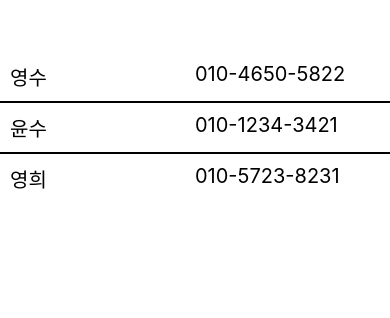
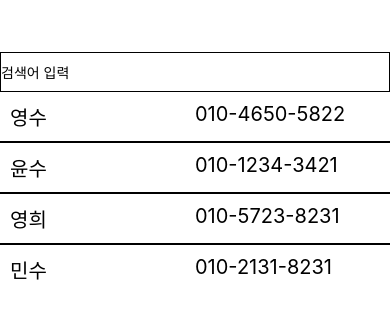
Before and after one commit to tweakershin/react-native-tutorials, a React Native app: screen / in a window 390 px wide. Shown: the top 318 px of the page. Built offline with nearby package versions, Linux system fonts and the light colour scheme.

Commit message:
FlatList Advanced with TextFile

```diff
--- a/src/components/FlatListAdvanced.js
+++ b/src/components/FlatListAdvanced.js
@@ -1,5 +1,11 @@
 import React, { Component } from "react";
-import { Text, View, FlatList, TouchableOpacity } from "react-native";
+import {
+  Text,
+  View,
+  FlatList,
+  TouchableOpacity,
+  TextInput
+} from "react-native";
 
 let addressBook = [
   {
@@ -16,9 +22,37 @@ let addressBook = [
     name: "영희",
     phone: "010-5723-8231",
     key: "3"
+  },
+  {
+    name: "민수",
+    phone: "010-2131-8231",
+    key: "4"
   }
 ];
 export default class FlatListAdvanced extends Component {
+  constructor(props) {
+    super(props);
+
+    this.state = {
+      searchText: ""
+    };
+  }
+
+  _renderItem = ({ item, index }) => {
+    return (
+      <TouchableOpacity onPress={this.props.onPress}>
+        <View style={{ flex: 1, flexDirection: "row", padding: 10 }}>
+          <View style={{ flex: 1 }}>
+            <Text style={{ fontSize: 20 }}>{item.name}</Text>
+          </View>
+          <View style={{ flex: 1 }}>
+            <Text style={{ fontSize: 20 }}>{item.phone}</Text>
+          </View>
+        </View>
+      </TouchableOpacity>
+    );
+  };
+
   render() {
     return (
       <View
@@ -28,22 +62,19 @@ export default class FlatListAdvanced extends Component {
           width: "100%"
         }}
       >
+        <TextInput
+          style={{ height: 40, borderWidth: 1 }}
+          placeholder="검색어 입력"
+          onChangeText={text => {
+            this.setState({ searchText: text });
+            console.log(this.state.searchText);
+          }}
+          value={this.state.text}
+        />
+
         <FlatList
           data={addressBook}
-          renderItem={({ item, index }) => {
-            return (
-              <TouchableOpacity onPress={this.props.onPress}>
-                <View style={{ flex: 1, flexDirection: "row", padding: 10 }}>
-                  <View style={{ flex: 1 }}>
-                    <Text style={{ fontSize: 20 }}>{item.name}</Text>
-                  </View>
-                  <View style={{ flex: 1 }}>
-                    <Text style={{ fontSize: 20 }}>{item.phone}</Text>
-                  </View>
-                </View>
-              </TouchableOpacity>
-            );
-          }}
+          renderItem={this._renderItem}
           ItemSeparatorComponent={item => {
             return <View style={{ borderWidth: 1 }}></View>;
           }}
```
